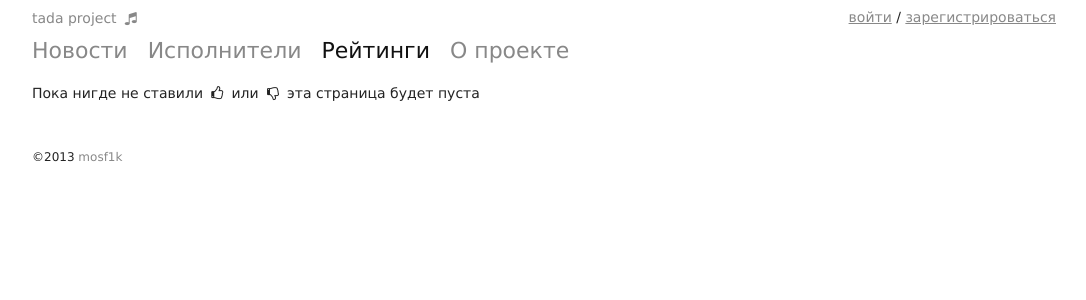
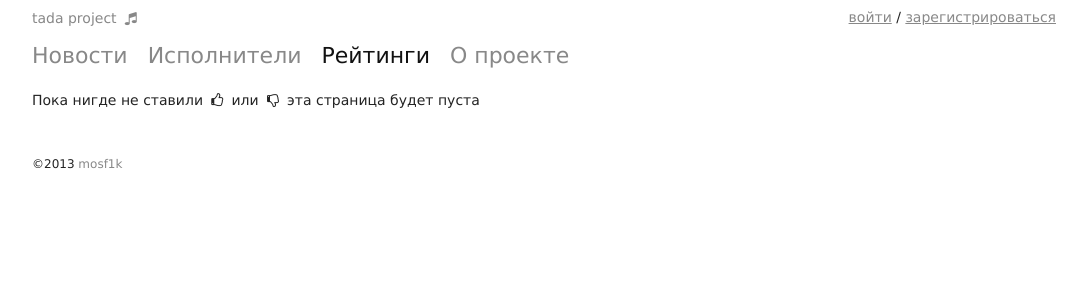
Before and after one commit to mosf1k/tada, a Django app: page /songs/rating/ in a window 1280 px wide. Shown: the top 300 px of the page, without its empty margins (96-1182 px from the left). Run offline with Django 3.2, Linux system fonts and the light colour scheme; data that the repository does not hold is empty; parts of the project's set-up code (start-up, migrations or seed data) failed here and were passed over; some libraries are stand-ins or nearby versions.

Commit message:
Minor UI updates

```diff
--- a/static/css/base.css
+++ b/static/css/base.css
@@ -93,8 +93,7 @@ a.active{
 nav{
     display: block;
     width: 100%;
-    height: 50px;
-    margin: 30px 20px 5px 0;
+    margin: 35px 20px 15px 0;
 }
 nav ul li{
     list-style:none;
@@ -152,6 +151,9 @@ article .tags{
 }
 article ul li {
     line-height: 20px;
+}
+.empty-response-message{
+    margin-top: 15px;
 }
 /*tags*/
 .tag{
--- a/templates/controls/menu.html
+++ b/templates/controls/menu.html
@@ -1,5 +1,5 @@
 <nav>
-    <ul>
+    <ul class="cf">
         {% for id, name, href in links %}
             <li><a class="{% ifequal id current %}active{% endifequal %}" href="{{ href }}">{{ name }}</a></li>
         {% endfor %}
```
